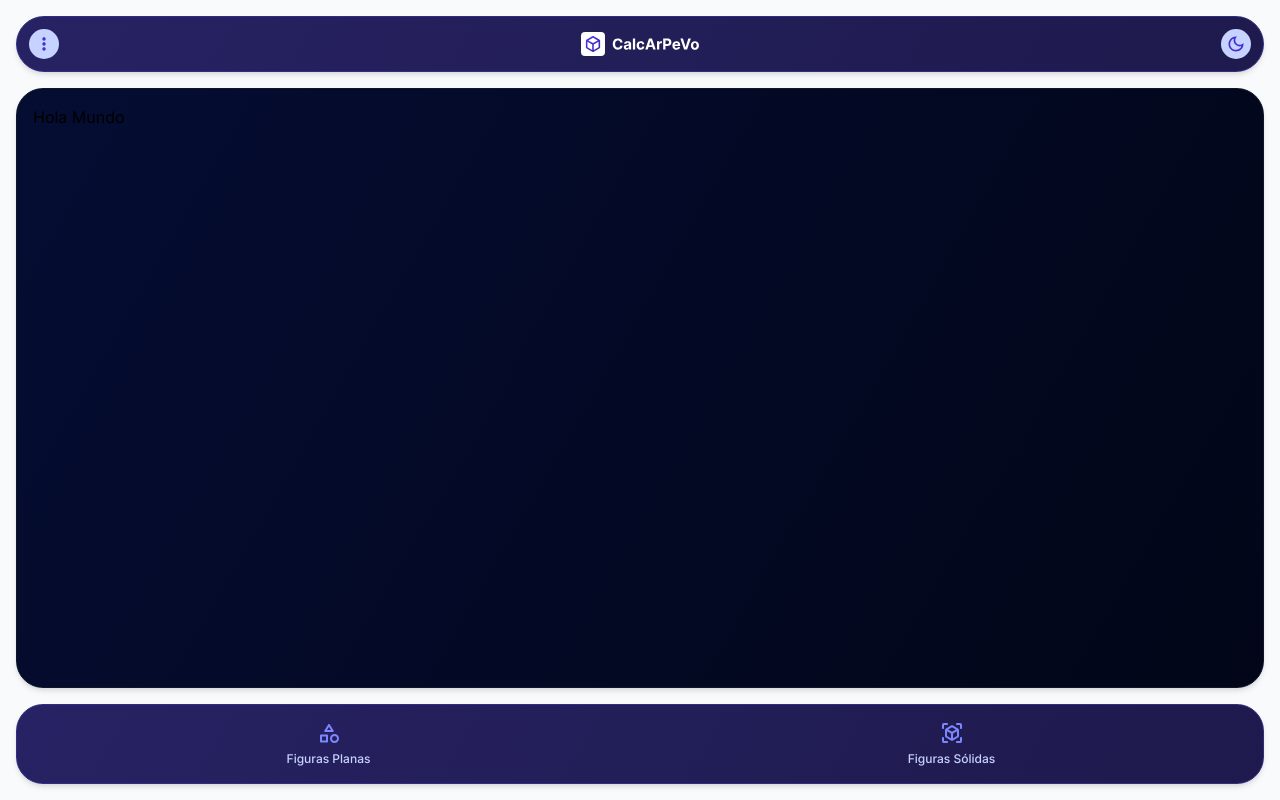
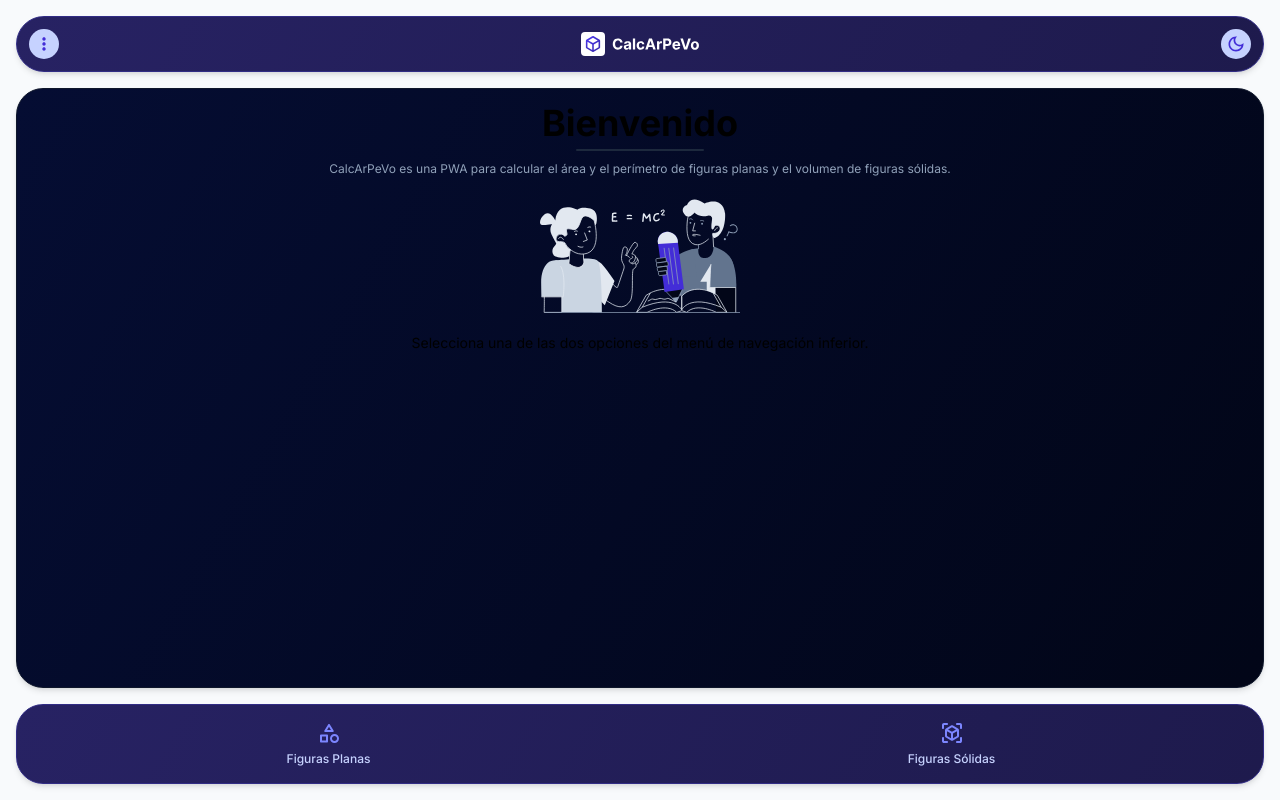
Before and after one commit to caroWD/calcarpevo, a React (Vite) app: page / in a window 1280 px wide. Built offline with nearby package versions, Linux system fonts and the light colour scheme.

Commit message:
feat: add content

```diff
--- a/src/pages/Home.tsx
+++ b/src/pages/Home.tsx
@@ -1,11 +1,26 @@
 import Main from '@/components/organisms/Main'
 import FiguresTypeLayout from '@/layouts/FiguresTypeLayout'
+import illustrationDark from '@/assets/two-young-people-studying-math-dark.svg'
 
 const Home = () => {
   return (
     <FiguresTypeLayout>
       <Main>
-        <p>Hola Mundo</p>
+        <section className="grow flex flex-col items-center justify-center gap-5">
+          <hgroup className="flex flex-col gap-2 text-center">
+            <h2 className="font-bold text-4xl leading-none after:block after:w-32 after:h-0.5 after:bg-slate-800 after:rounded-full after:mt-2 after:mx-auto">
+              Bienvenido
+            </h2>
+            <p className="text-xs text-slate-400 leading-relaxed">
+              CalcArPeVo es una PWA para calcular el área y el perímetro de figuras planas y el
+              volumen de figuras sólidas.
+            </p>
+          </hgroup>
+          <img src={illustrationDark} alt="Dos jovenes estudiando matemáticas" />
+          <p className="text-center text-sm">
+            Selecciona una de las dos opciones del menú de navegación inferior.
+          </p>
+        </section>
       </Main>
     </FiguresTypeLayout>
   )
```
